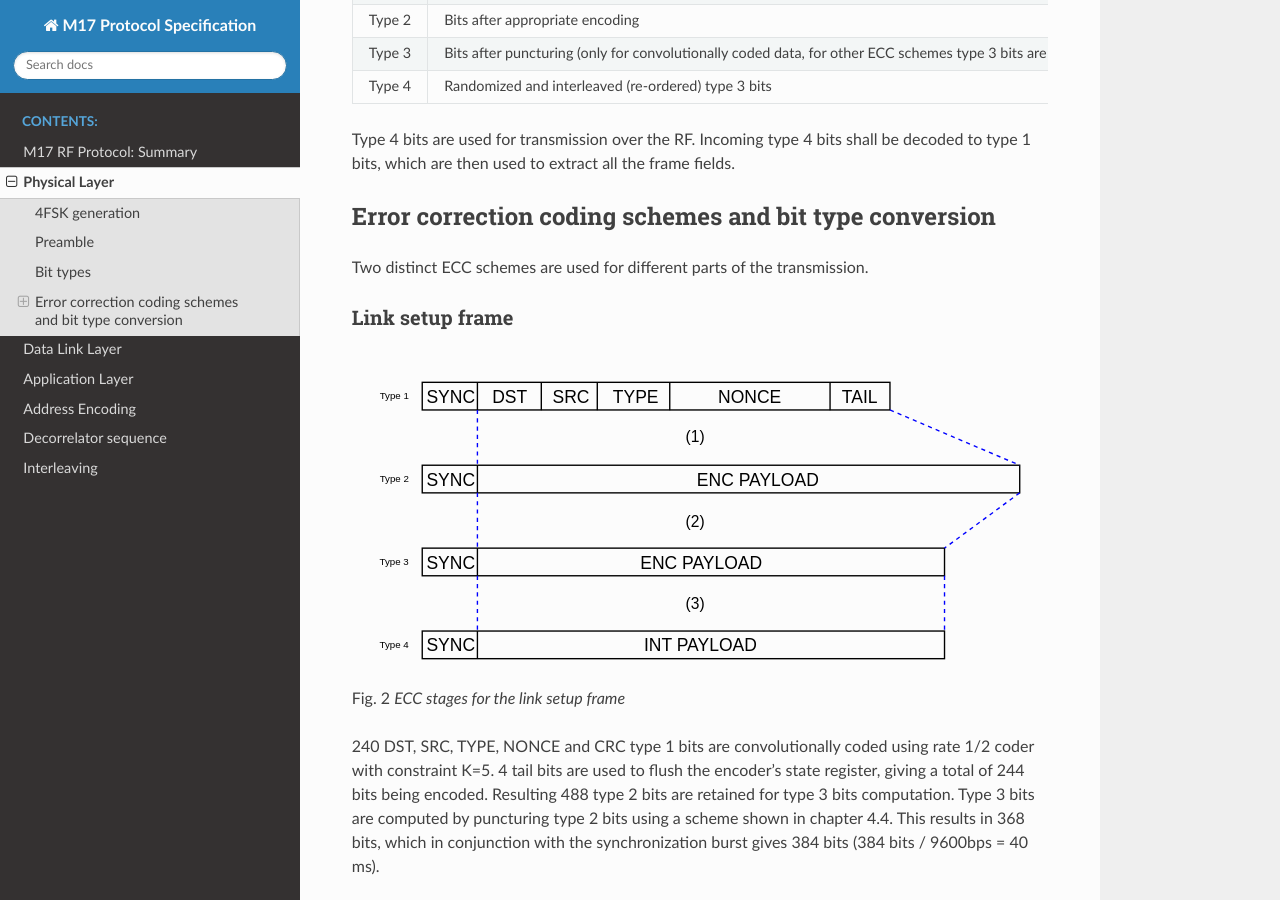
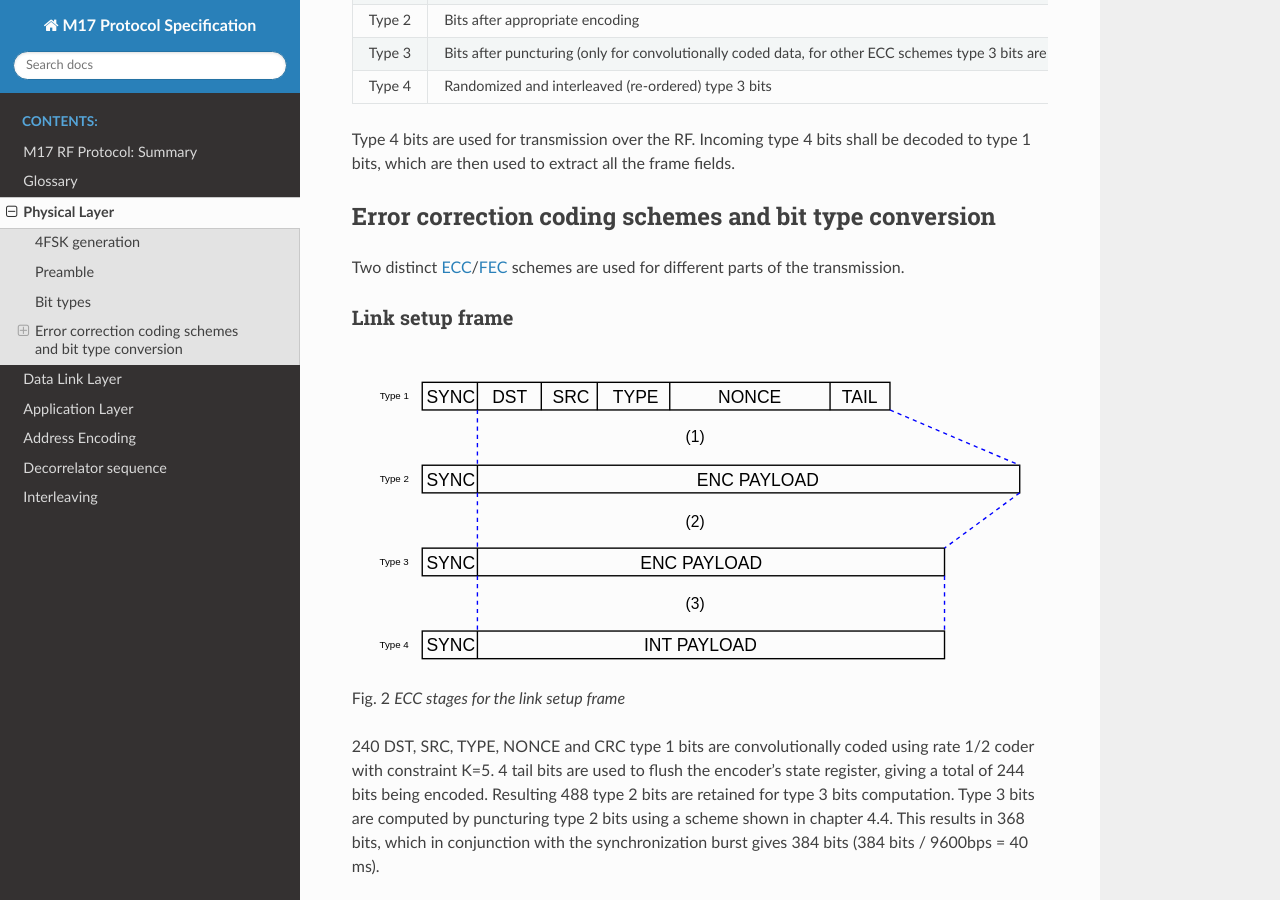
Before and after one commit to M17-Project/M17_spec, a Sphinx documentation site: the page built from docs/physical_layer.rst, in a window 1280 px wide and 900 px high, scrolled down 1165 px. Built offline with Sphinx 7.4.7 and the Read the Docs theme 2.0.0, drawn with Linux system fonts in a browser that asks for light colours.

Commit message:
Add glossary and fix Scrambler type field value

```diff
--- a/docs/application_layer.rst
+++ b/docs/application_layer.rst
@@ -70,6 +71,7 @@ algorithm.  Figures 5 to 8 show block diagrams of the algorithm
 
 Advanced Encryption Standard (AES)
 ~~~~~~~~~~~~~~~~~~~~~~~~~~~~~~~~~~
+
 Encryption type = :math:`10_2`
 
 This method uses AES block cipher in counter (CTR) mode. 96-bit nonce
--- a/docs/index.rst
+++ b/docs/index.rst
@@ -6,6 +6,7 @@ M17 Protocol Specification
    :caption: Contents:
 
    summary
+   glossary
    physical_layer
    data_link_layer
    application_layer
--- a/docs/physical_layer.rst
+++ b/docs/physical_layer.rst
@@ -89,7 +89,9 @@ all the frame fields.
 
 Error correction coding schemes and bit type conversion
 -------------------------------------------------------
-Two distinct ECC schemes are used for different parts of the transmission.
+
+Two distinct :term:`ECC`/:term:`FEC` schemes are used for different parts of
+the transmission.
 
 
 Link setup frame
```
Also changed, not shown: other parts of docs/application_layer.rst (+2 -1 lines), docs/glossary.rst (added, +12 -0 lines).
